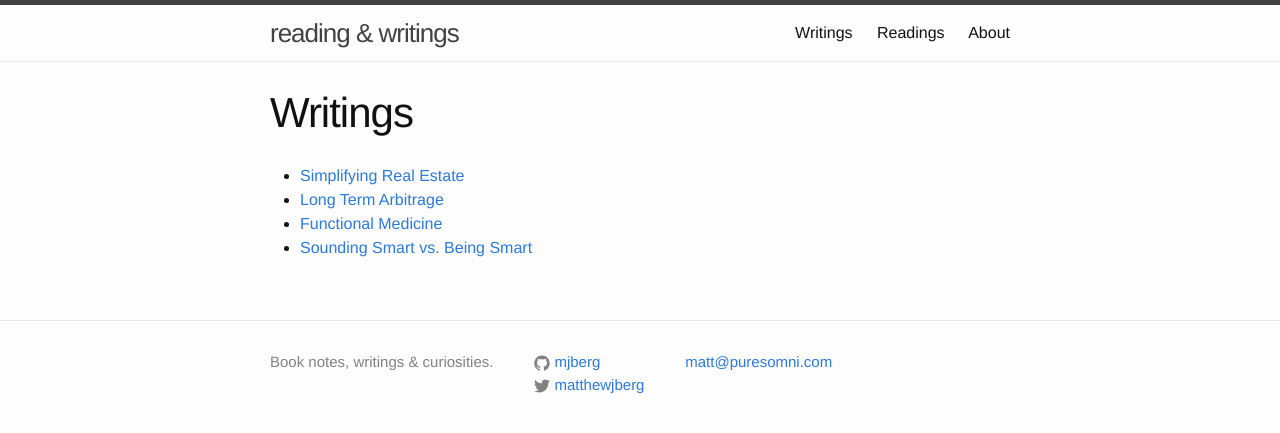
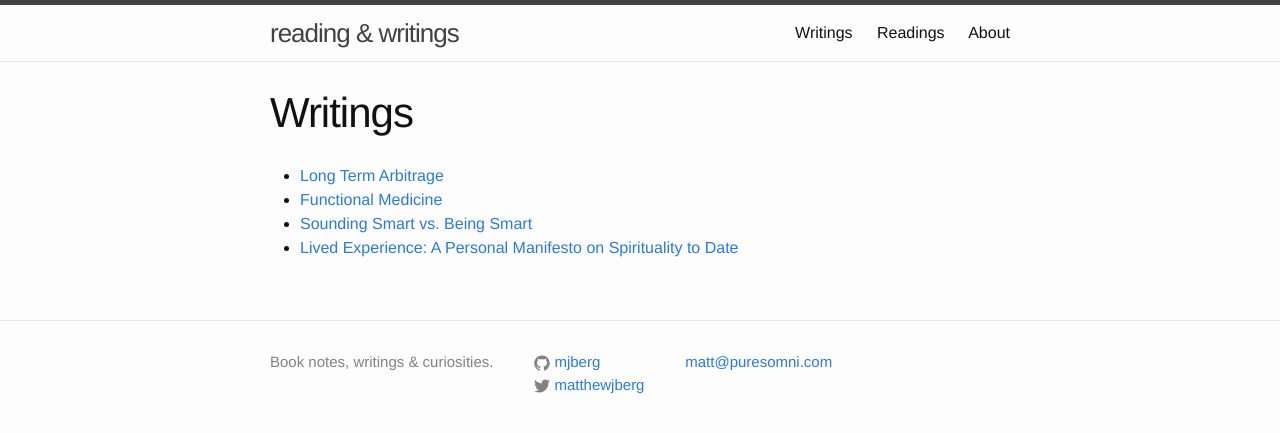
Before and after one commit to mjberg/reading-and-writing, a Jekyll site: the page built from _pages/01_writings.md, in a window 1280 px wide. Shown: the top 433 px of the page. Built offline with Jekyll 4.4.1, drawn with Linux system fonts in a browser that asks for light colours.

Commit message:
Hide Simplifying Real Estate post from site

```diff
--- a/_pages/01_writings.md
+++ b/_pages/01_writings.md
@@ -4,7 +4,8 @@ title: Writings
 permalink: /writings/
 ---
 
-* [Simplifying Real Estate](https://matthewberg.me/jekyll/update/2019/05/26/Simplifying-Real-Estate.html)
+<!-- * [Simplifying Real Estate](https://matthewberg.me/jekyll/update/2019/05/26/Simplifying-Real-Estate.html) -->
 * [Long Term Arbitrage](https://matthewberg.me/jekyll/update/2019/05/15/Long-Term-Arbitrage.html)
 * [Functional Medicine](https://matthewberg.me/jekyll/update/2019/09/16/Funcitonal-Medicine.html)
 * [Sounding Smart vs. Being Smart](https://matthewberg.me/jekyll/update/2020/10/14/Sounding-Smart-Vs-Being-Smart.html)
+* [Lived Experience: A Personal Manifesto on Spirituality to Date](addlater)
```
Also changed, not shown: _posts/2019-05-26-Simplifying-Real-Estate.md (+1 -0 lines).
